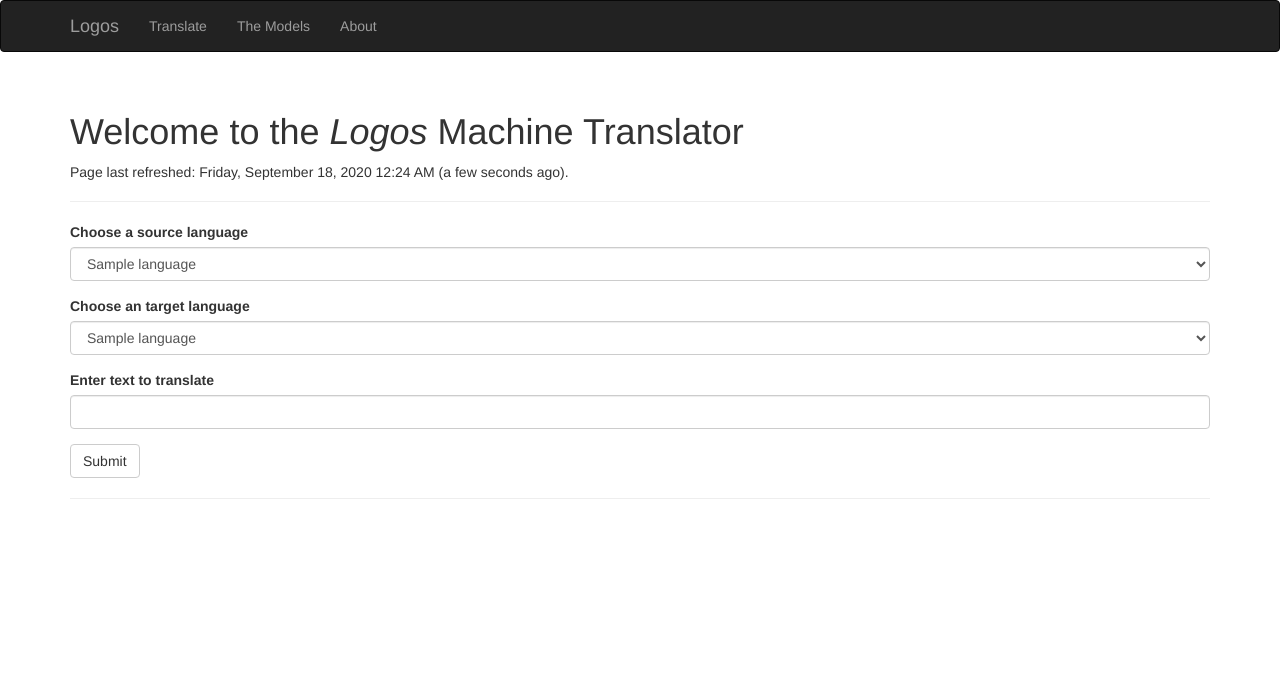
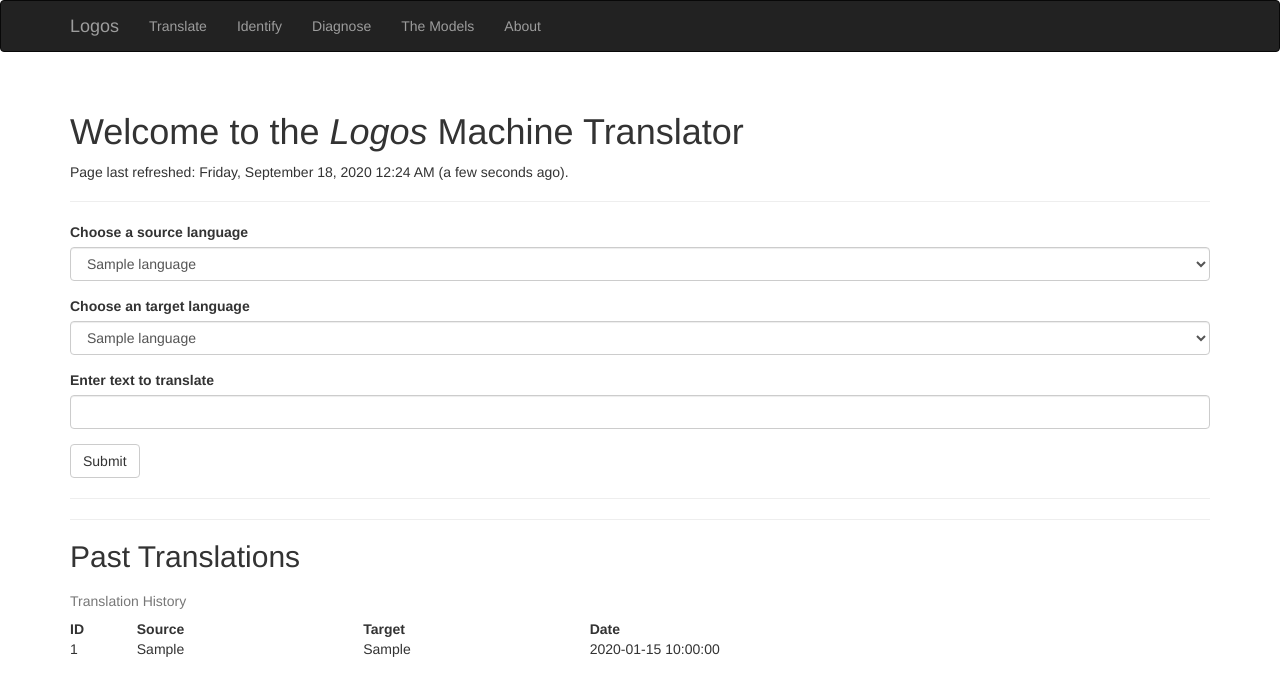
Before and after one commit to davidhaase/logos, a Flask app: page / in a window 1280 px wide. Shown: the top 696 px of the page. Run offline with Flask 2, Linux system fonts and the light colour scheme; tables that the repository leaves empty hold one stand-in row (values such as "Sample post"); some libraries are stand-ins or nearby versions.

Commit message:
Added new tabs

```diff
--- a/app/__init__.py
+++ b/app/__init__.py
@@ -16,14 +16,12 @@ Flask’s app.config configuration object. -- Miguel Grinberg: Flask Web Develop
 
 from flask import Flask
 from flask_bootstrap import Bootstrap
-from flask_mail import Mail
 from flask_moment import Moment
 from flask_sqlalchemy import SQLAlchemy
 
 from .config.config import config
 
 bootstrap = Bootstrap()
-mail = Mail()
 moment = Moment()
 db = SQLAlchemy()
 
@@ -33,7 +31,6 @@ def create_app(config_name):
     config[config_name].init_app(app)
 
     bootstrap.init_app(app)
-    mail.init_app(app)
     moment.init_app(app)
     db.init_app(app)
 
--- a/app/main/views.py
+++ b/app/main/views.py
@@ -16,6 +16,12 @@ def index():
     form = TranslationForm()
     tr = Translator()
 
+    # LOAD PAGE VARIABLES
+    # Display a table of all the models built so far
+    table_of_translation_history = [[translation.id, translation.date, translation.source_txt, translation.target_txt] \
+                                    for translation in Translation.query.all()]
+
+
     # LOAD FORM VARIABLES
     # Populate the user option for input and output languages from the Language look-up table
 
@@ -29,10 +35,12 @@ def index():
         input_text = form.form_string_input.data
         input_lang = form.form_selection_input_lang.data
         output_lang = form.form_selection_output_lang.data
+        output_text = ''
 
         input_text_already_translated = Translation.query.filter_by(source_txt=input_text).first()
         if input_text_already_translated is None:
-            input = Translation(source_txt=input_text)
+            output_text = tr.translate(input=input_text, lang=output_lang, path_to_model='AWS')
+            input = Translation(source_txt=input_text, target_txt=output_text, date=datetime.utcnow())
             db.session.add(input)
             db.session.commit()
             session['known'] = False
@@ -42,7 +50,7 @@ def index():
             # path_to_pickle = path_to_model + '/model_prefs.pkl'
             # model_prefs = pickle.load(open(path_to_pickle, 'rb'))
             # TRANSLATOR_MODEL_LOCATION = os.environ.get('TRANSLATOR_MODEL_LOCATION')
-            output_text = tr.translate(input=input_text, lang=output_lang, path_to_model='AWS')
+
             session['known'] = True
 
         # SAVE BROWSER SESSION
@@ -52,7 +60,7 @@ def index():
         session['output_lang'] = output_lang
 
         # REPLACE this call to tr.translate() EVENTUALLY with table query of output
-        session['form_output'] = tr.translate(input=input_text, lang=output_lang, path_to_model='AWS')
+        session['form_output'] = output_text #tr.translate(input=input_text, lang=output_lang, path_to_model='AWS')
 
         return redirect(url_for('.index'))
 
@@ -76,6 +84,7 @@ def index():
                            ouput_selection=session.get('output_lang'),
                            input_selection=session.get('input_lang'),
                            known=session.get('known', False),
+                           table_of_translation_history=table_of_translation_history,
                            current_time=datetime.utcnow())
 
 
@@ -223,3 +232,12 @@ def about():
 
 
     return render_template('about.html', form=form)
+
+
+@main.route('/identify', methods=['GET', 'POST'])
+def identify():
+    return render_template('identify.html')
+
+@main.route('/diagnose', methods=['GET', 'POST'])
+def diagnose():
+    return render_template('diagnose.html')
--- a/app/models.py
+++ b/app/models.py
@@ -18,6 +18,7 @@ from . import db
 class Translation(db.Model):
     __tablename__ = 'translations'
     id = db.Column(db.Integer, primary_key=True)
+    date = db.Column(db.DateTime())
     source_txt = db.Column(db.String(64), index=True)
     target_txt = db.Column(db.String(64), index=True)
     model_id = db.Column(db.Integer, db.ForeignKey('translation_models.id'))
--- a/app/templates/base.html
+++ b/app/templates/base.html
@@ -27,12 +27,21 @@
                 <span class="icon-bar"></span>
                 <span class="icon-bar"></span>
                 <span class="icon-bar"></span>
+                <span class="icon-bar"></span>
+                <span class="icon-bar"></span>
             </button>
             <a class="navbar-brand" href="{{ url_for('main.index') }}">Logos</a>
         </div>
         <div class="navbar-collapse collapse">
             <ul class="nav navbar-nav">
                 <li><a href="{{ url_for('main.index') }}">Translate</a></li>
+            </ul>
+            <ul class="nav navbar-nav">
+                <li><a href="{{ url_for('main.identify') }}">Identify</a></li>
+            </ul>
+
+            <ul class="nav navbar-nav">
+                <li><a href="{{ url_for('main.diagnose') }}">Diagnose</a></li>
             </ul>
             <ul class="nav navbar-nav">
                 <li><a href="{{ url_for('main.themodels') }}">The Models</a></li>
--- a/app/templates/index.html
+++ b/app/templates/index.html
@@ -26,9 +26,26 @@
 <h4>{{ ouput_selection }}</h4>
 <p>{{ form_output }}</p>
 {% endif %}
-<!-- {% if not known %}
-<p>Input string was never translated by Logos before</p>
-{% else %}
-<p>(*) Showing cached translation</p>
-{% endif %} -->
+
+<hr/>
+<div class="page=header">
+    <h2>Past Translations</h2>
+    <table style="width:100%">
+        <caption>Translation History</caption>
+        <tr>
+          <th>ID</th>
+          <th>Source</th>
+          <th>Target</th>
+          <th>Date</th>
+        </tr>
+        {% for translation in table_of_translation_history %}
+        <tr>
+          <td>{{ translation[0] }}</td>
+          <td>{{ translation[2] }}</td>
+          <td>{{ translation[3] }}</td>
+          <td>{{ translation[1] }}</td>
+        </tr>
+        {% endfor %}
+    </table>
+</div>
 {% endblock %}
```
Also changed, not shown: app/templates/diagnose.html (added, +19 -0 lines), app/templates/identify.html (added, +19 -0 lines), migrations/versions/d2642f666338_added_date_to_translation_table.py (added, +28 -0 lines), data-dev.sqlite.
